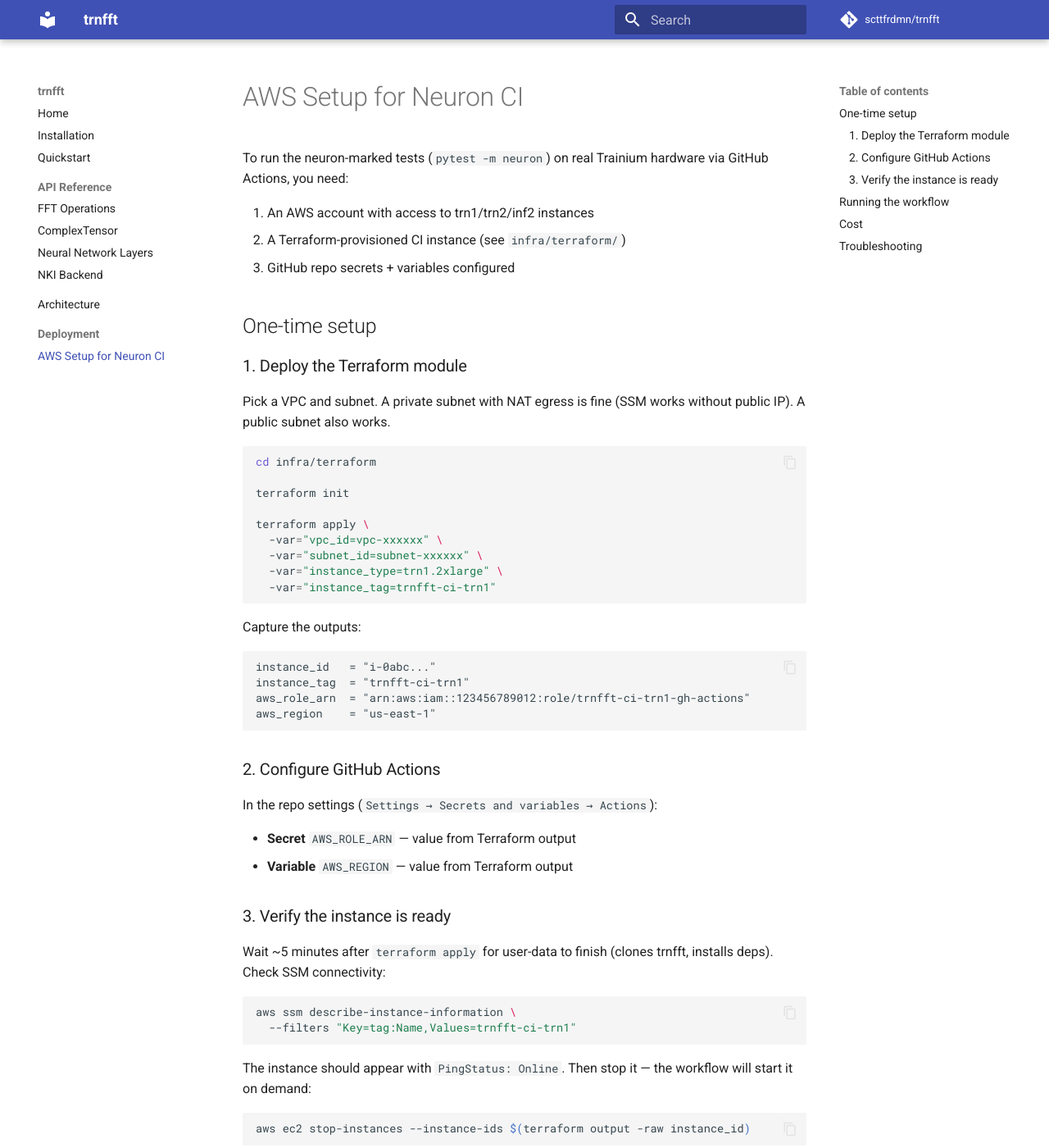
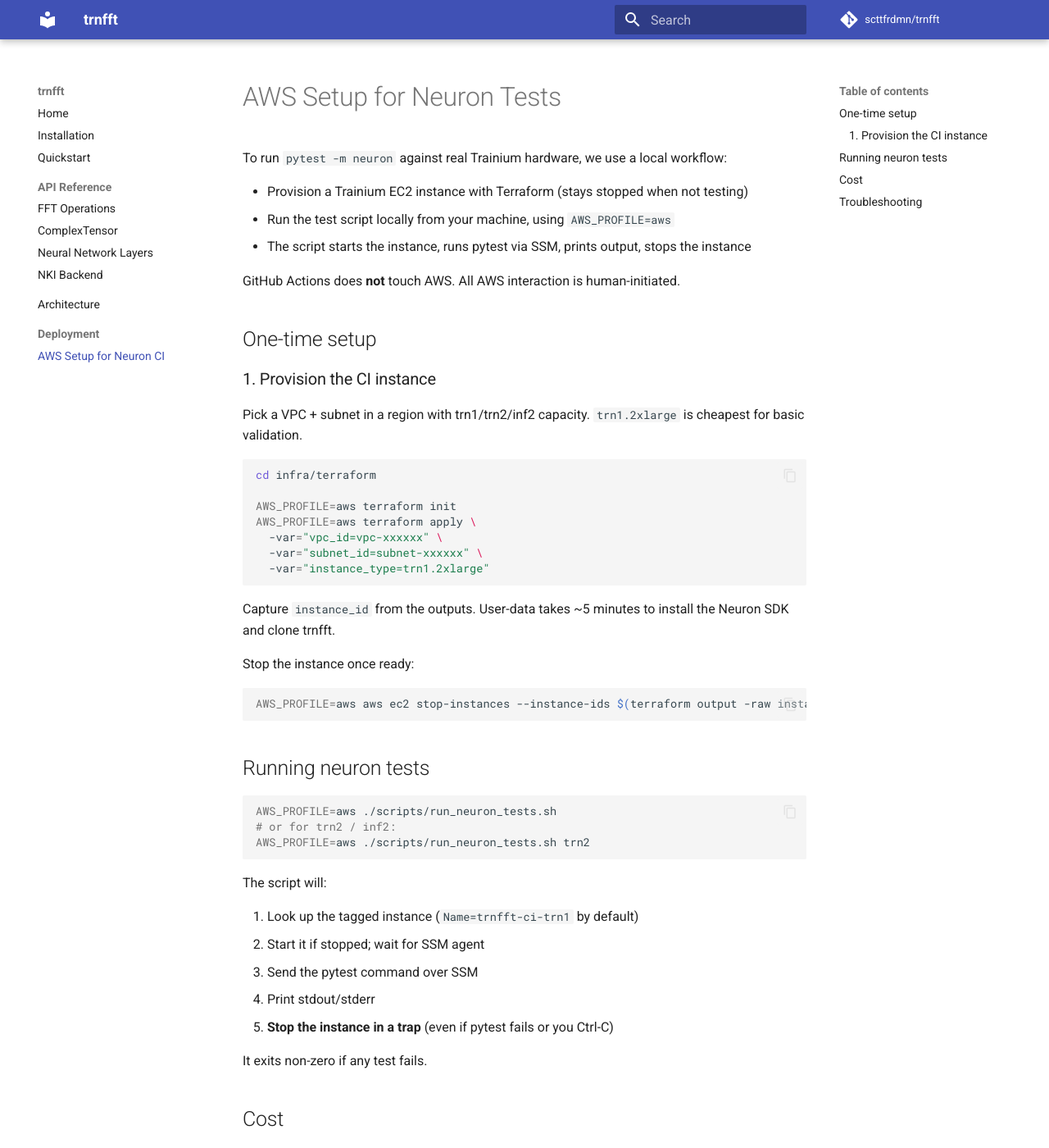
Before and after one commit to trnsci/trnfft, an MkDocs documentation site: the page built from docs/aws_setup.md, in a window 1280 px wide and 1400 px high. Shown: the whole window at 82% size. Built offline with MkDocs 1.6.1 and Material for MkDocs 9.7.7, drawn with Linux system fonts in a browser that asks for light colours; comment, search, counter and statistics services are not loaded; some of the changed text lies outside the part shown.

Commit message:
Remove GitHub Actions AWS access; use local script with AWS_PROFILE
- Delete .github/workflows/neuron.yml (no CI on AWS)
- Remove OIDC provider and github_actions IAM role from Terraform
- Add scripts/run_neuron_tests.sh — local runner using AWS_PROFILE=aws
  that starts the tagged instance, runs pytest via SSM, stops on exit
- Update docs/aws_setup.md and infra/terraform/README.md to describe
  the local-only workflow
- Enable associate_public_ip_address for SSM reachability via regional
  endpoint (simpler than VPC endpoints for a single dev instance)

````diff
--- a/docs/aws_setup.md
+++ b/docs/aws_setup.md
@@ -1,83 +1,58 @@
-# AWS Setup for Neuron CI
+# AWS Setup for Neuron Tests
 
-To run the neuron-marked tests (`pytest -m neuron`) on real Trainium hardware via GitHub Actions, you need:
+To run `pytest -m neuron` against real Trainium hardware, we use a local workflow:
 
-1. An AWS account with access to trn1/trn2/inf2 instances
-2. A Terraform-provisioned CI instance (see `infra/terraform/`)
-3. GitHub repo secrets + variables configured
+- Provision a Trainium EC2 instance with Terraform (stays stopped when not testing)
+- Run the test script locally from your machine, using `AWS_PROFILE=aws`
+- The script starts the instance, runs pytest via SSM, prints output, stops the instance
+
+GitHub Actions does **not** touch AWS. All AWS interaction is human-initiated.
 
 ## One-time setup
 
-### 1. Deploy the Terraform module
+### 1. Provision the CI instance
 
-Pick a VPC and subnet. A private subnet with NAT egress is fine (SSM works without public IP). A public subnet also works.
+Pick a VPC + subnet in a region with trn1/trn2/inf2 capacity. `trn1.2xlarge` is cheapest for basic validation.
 
 ```bash
 cd infra/terraform
 
-terraform init
-
-terraform apply \
+AWS_PROFILE=aws terraform init
+AWS_PROFILE=aws terraform apply \
   -var="vpc_id=vpc-xxxxxx" \
   -var="subnet_id=subnet-xxxxxx" \
-  -var="instance_type=trn1.2xlarge" \
-  -var="instance_tag=trnfft-ci-trn1"
+  -var="instance_type=trn1.2xlarge"
 ```
 
-Capture the outputs:
+Capture `instance_id` from the outputs. User-data takes ~5 minutes to install the Neuron SDK and clone trnfft.
 
-```
-instance_id   = "i-0abc..."
-instance_tag  = "trnfft-ci-trn1"
-aws_role_arn  = "arn:aws:iam::123456789012:role/trnfft-ci-trn1-gh-actions"
-aws_region    = "us-east-1"
+Stop the instance once ready:
+
+```bash
+AWS_PROFILE=aws aws ec2 stop-instances --instance-ids $(terraform output -raw instance_id)
 ```
 
-### 2. Configure GitHub Actions
-
-In the repo settings (`Settings → Secrets and variables → Actions`):
-
-- **Secret** `AWS_ROLE_ARN` — value from Terraform output
-- **Variable** `AWS_REGION` — value from Terraform output
-
-### 3. Verify the instance is ready
-
-Wait ~5 minutes after `terraform apply` for user-data to finish (clones trnfft, installs deps). Check SSM connectivity:
+## Running neuron tests
 
 ```bash
-aws ssm describe-instance-information \
-  --filters "Key=tag:Name,Values=trnfft-ci-trn1"
+AWS_PROFILE=aws ./scripts/run_neuron_tests.sh
+# or for trn2 / inf2:
+AWS_PROFILE=aws ./scripts/run_neuron_tests.sh trn2
 ```
 
-The instance should appear with `PingStatus: Online`. Then stop it — the workflow will start it on demand:
+The script will:
 
-```bash
-aws ec2 stop-instances --instance-ids $(terraform output -raw instance_id)
-```
+1. Look up the tagged instance (`Name=trnfft-ci-trn1` by default)
+2. Start it if stopped; wait for SSM agent
+3. Send the pytest command over SSM
+4. Print stdout/stderr
+5. **Stop the instance in a trap** (even if pytest fails or you Ctrl-C)
 
-## Running the workflow
-
-Via GitHub CLI:
-
-```bash
-gh workflow run neuron.yml -R scttfrdmn/trnfft -f instance_type=trn1
-```
-
-Or the Actions tab → "Neuron Hardware Tests" → "Run workflow".
-
-The workflow will:
-
-1. Start the tagged instance
-2. Wait for it to be running and SSM-addressable
-3. Run `pytest tests/ -v -m neuron` via `aws ssm send-command`
-4. Collect stdout/stderr into the job log
-5. Stop the instance (even on failure)
+It exits non-zero if any test fails.
 
 ## Cost
 
-Stopped instances only cost EBS storage (~$10/mo for 100 GB gp3).
-
-When running, on-demand pricing (us-east-1 as of 2026):
+Stopped = EBS only (~$10/mo for 100 GB gp3). Running:
 
 | Type | Hourly | Typical run (10 min) |
 |------|-------:|---------------------:|
@@ -87,14 +62,18 @@
 
 ## Troubleshooting
 
-**Workflow fails at "Start instance" with "No instance found"**
-— The tag doesn't match. Check `aws ec2 describe-instances --filters "Name=tag:Name,Values=trnfft-ci-trn1"`.
+**"No instance found with Name=trnfft-ci-trn1"**
+— Run `terraform apply` first, or check that the tag matches.
 
-**Workflow fails at "Run neuron tests" with SSM error**
-— Instance may not have SSM agent running. Check `aws ssm describe-instance-information`. User-data may still be running if you triggered the workflow too soon after `terraform apply`.
+**SSM `InvalidInstanceId` error**
+— Instance hasn't finished booting/registering. Wait 1-2 minutes and retry.
 
-**Tests fail with "neuronxcc not found"**
-— The user-data script didn't complete. SSH in (via SSM session) and re-run `pip install -e '.[neuron,dev]'` in `/home/ubuntu/trnfft`.
+**User-data didn't finish (`neuronxcc not found`)**
+— SSH in via SSM session and re-run manually:
+```bash
+aws ssm start-session --target $INSTANCE_ID
+cd /home/ubuntu/trnfft && pip install -e '.[neuron,dev]'
+```
 
-**Tests compile but numerical output is off**
-— Expected for FP32 on first validation. Check tolerances in test assertions; tighten after baseline is established.
+**`InsufficientInstanceCapacity` when starting the instance**
+— AWS may temporarily be out of Trainium in that AZ. Wait and retry, or re-provision in a different AZ.
````
Also changed, not shown: infra/terraform/README.md (+29 -37 lines), 3 other files.
